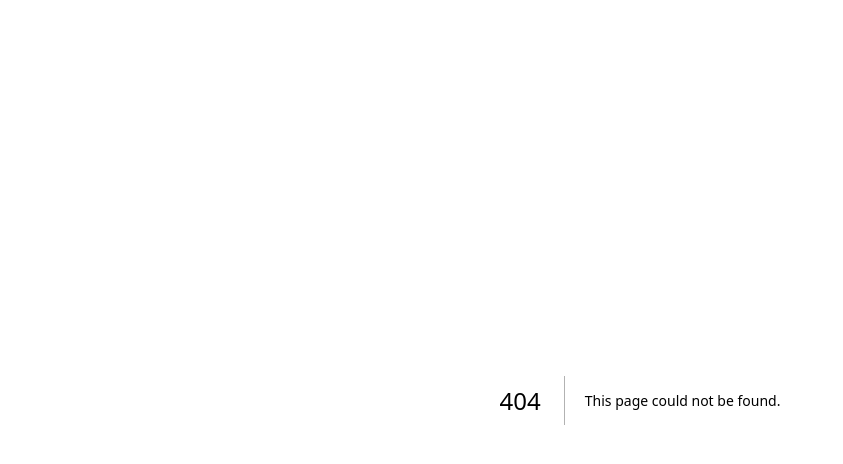
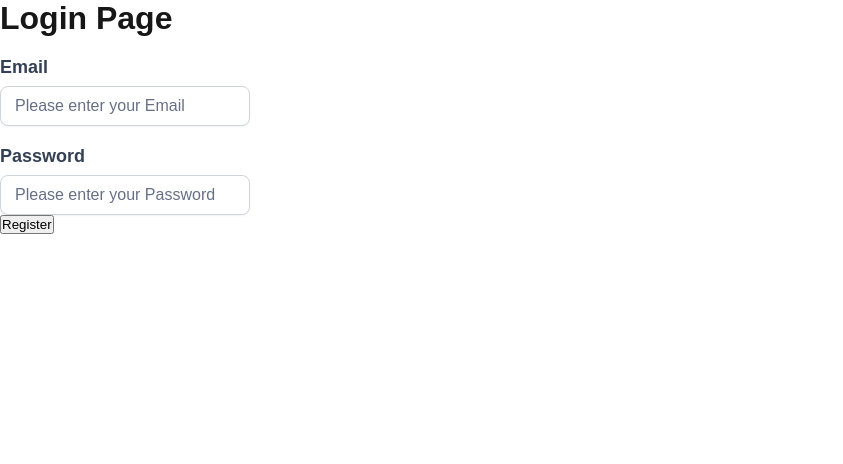
Before and after one commit to AlinMican1/LDR, a Next.js app: page /login in a window 1280 px wide. Before the commit this address had no page. Shown: the top 464 px of the page, without its empty margins (0-843 px from the left). Built offline with nearby package versions, Linux system fonts and the light colour scheme.

Commit message:
Implements login functionality

```diff
--- /dev/null
+++ b/components/molecules/login.tsx
@@ -0,0 +1,106 @@
+"use client";
+import { useState } from "react";
+import InputField from "../atoms/inputField";
+import React from "react";
+import axios from "axios";
+import router from "next/router";
+import { EmailChecker, PasswordChecker } from "@/lib/inputFieldChecker";
+
+const Login = () => {
+  const [user, setUser] = React.useState({
+    email: "",
+    password: "",
+  });
+  const [emailError, setEmailError] = useState(false);
+  const [emailErrorMsg, setEmailErrorMsg] = useState("");
+
+  const [passwordError, setPasswordError] = useState(false);
+  const [passwordErrorMsg, setPasswordErrorMsg] = useState("");
+
+  const [mainError, setMainError] = useState(true);
+  const [mainErrorMsg, setMainErrorMsg] = useState("");
+  let errorEmail: boolean = false;
+  let errorPassword: boolean = false;
+  const isValidEmail = (emailValid: string): boolean => {
+    const re =
+      /^(([^<>()[\]\\.,;:\s@"]+(\.[^<>()[\]\\.,;:\s@"]+)*)|(".+"))@((\[[0-9]{1,3}\.[0-9]{1,3}\.[0-9]{1,3}\.[0-9]{1,3}\])|(([a-zA-Z\-0-9]+\.)+[a-zA-Z]{2,}))$/;
+    return re.test(String(emailValid).toLowerCase());
+  };
+  const onLogin = async (e: React.FormEvent) => {
+    e.preventDefault();
+    setMainError(false);
+    setMainErrorMsg("");
+
+    // if (user.email === "") {
+    //   setEmailError(true);
+    //   errorEmail = true;
+    //   setEmailErrorMsg("Email is required");
+    // } else if (!isValidEmail(user.email)) {
+    //   setEmailError(true);
+    //   errorEmail = true;
+    //   setEmailErrorMsg("Provide a valid email address");
+    // } else {
+    //   setEmailError(false);
+    //   errorEmail = false;
+    //   setEmailErrorMsg("");
+    // }
+
+    // First value is a boolean second value is a string
+    setEmailError(EmailChecker(user.email)[0]);
+    setEmailErrorMsg(EmailChecker(user.email)[1]);
+    errorEmail = EmailChecker(user.email)[0];
+    setPasswordError(PasswordChecker(user.password, false)[0]);
+    setPasswordErrorMsg(PasswordChecker(user.password, false)[1]);
+    errorPassword = PasswordChecker(user.password, false)[0];
+
+    if (errorEmail === false && errorPassword === false) {
+      try {
+        const response = await axios.post("/api/users/login", user);
+        if (response.status === 200) {
+          setMainError(false);
+          setMainErrorMsg("");
+          router.push("/");
+        }
+      } catch (error: any) {
+        const errorData = error.response?.data?.errors || {
+          message: "Credentials incorrect",
+        };
+        const errorMessages =
+          Object.values(errorData).flat().join(", ") || errorData.message;
+        setMainError(true);
+        setMainErrorMsg(/*(await res.json()).error*/ errorMessages);
+      }
+    }
+  };
+
+  return (
+    <div>
+      <h1>Login Page</h1>
+      <InputField
+        type="text"
+        label="Email"
+        value={user.email}
+        name="name"
+        error={emailError}
+        onChange={(e) => setUser({ ...user, email: e.target.value })}
+        errorMsg={emailErrorMsg}
+        placeholder="Please enter your Email"
+      />
+
+      <InputField
+        type="text"
+        label="Password"
+        value={user.password}
+        name="password"
+        error={passwordError}
+        onChange={(e) => setUser({ ...user, password: e.target.value })}
+        errorMsg={passwordErrorMsg}
+        placeholder="Please enter your Password"
+      />
+
+      {mainError && <p>{mainErrorMsg}</p>}
+      <button onClick={onLogin}>Register</button>
+    </div>
+  );
+};
+export default Login;
--- /dev/null
+++ b/lib/inputFieldChecker.tsx
@@ -0,0 +1,78 @@
+export const EmailChecker = (email: string): [boolean, string] => {
+  let emailError = false;
+  let emailErrorMsg = "";
+
+  const isValidEmail = (emailValid: string): boolean => {
+    const re =
+      /^(([^<>()[\]\\.,;:\s@"]+(\.[^<>()[\]\\.,;:\s@"]+)*)|(".+"))@((\[[0-9]{1,3}\.[0-9]{1,3}\.[0-9]{1,3}\.[0-9]{1,3}\])|(([a-zA-Z\-0-9]+\.)+[a-zA-Z]{2,}))$/;
+    return re.test(String(emailValid).toLowerCase());
+  };
+
+  if (email === "") {
+    emailError = true;
+    emailErrorMsg = "Email is required";
+  } else if (!isValidEmail(email)) {
+    emailError = true;
+    emailErrorMsg = "Provide a valid email address";
+  }
+
+  return [emailError, emailErrorMsg];
+};
+
+//requirement is a parameter to check for registration case, if is for registration we add another if case
+export const PasswordChecker = (
+  password: string,
+  requirement: boolean = true
+): [boolean, string] => {
+  let passwordError = false;
+  let passwordMsg = "";
+
+  if (password === "") {
+    passwordError = true;
+    passwordMsg = "Password is required";
+  } else if (password.length < 8 && requirement) {
+    passwordError = true;
+    passwordMsg = "Password must be at least 8 characters.";
+  } else {
+    passwordError = false;
+    passwordMsg = "";
+  }
+
+  return [passwordError, passwordMsg];
+};
+
+export const UsernameChecker = (username: string): [boolean, string] => {
+  let usernameError = false;
+  let usernameErrorMsg = "";
+
+  if (username === "") {
+    usernameError = true;
+    usernameErrorMsg = "Username is required";
+  } else if (username.length > 16) {
+    usernameError = true;
+    usernameErrorMsg = "Username must be under 16 characters";
+  } else {
+    usernameError = false;
+    usernameErrorMsg = "";
+  }
+  return [usernameError, usernameErrorMsg];
+};
+
+export const ConfirmPasswordChecker = (
+  password: string,
+  passwordConfirmed: string
+): [boolean, string] => {
+  let passwordError = false;
+  let passwordErrorMsg = "";
+  if (passwordConfirmed === "") {
+    passwordError = true;
+    passwordErrorMsg = "Please confirm your password.";
+  } else if (passwordConfirmed !== password) {
+    passwordError = true;
+    passwordErrorMsg = "Passwords doesn't match.";
+  } else {
+    passwordError = false;
+    passwordErrorMsg = "";
+  }
+  return [passwordError, passwordErrorMsg];
+};
--- a/package.json
+++ b/package.json
@@ -11,6 +11,7 @@
   "dependencies": {
     "axios": "^1.7.7",
     "bcryptjs": "^2.4.3",
+    "jsonwebtoken": "^9.0.2",
     "mongodb": "^6.9.0",
     "mongoose": "^8.6.3",
     "next": "14.2.12",
@@ -19,6 +20,7 @@
   },
   "devDependencies": {
     "@types/bcryptjs": "^2.4.6",
+    "@types/jsonwebtoken": "^9.0.7",
     "@types/node": "^20",
     "@types/react": "^18",
     "@types/react-dom": "^18",
--- /dev/null
+++ b/src/app/login/page.tsx
@@ -0,0 +1,7 @@
+import Login from "@/components/molecules/login";
+
+const LoginPage = () => {
+  return <Login />;
+};
+
+export default LoginPage;
```
Also changed, not shown: components/molecules/registration.tsx (+5 -7 lines), src/app/api/users/login/route.tsx (added, +73 -0 lines), 1 other file (tests, documents, lock files or other folders).
